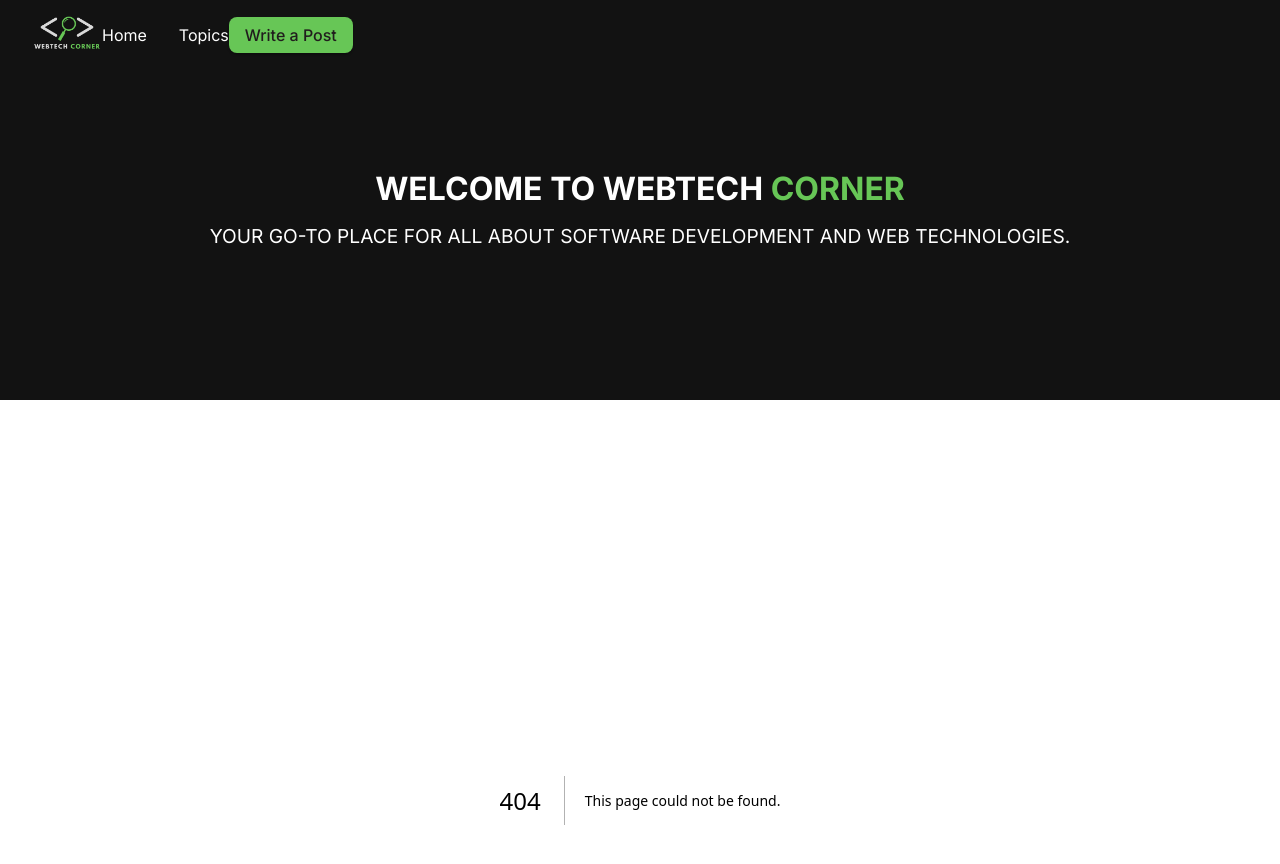
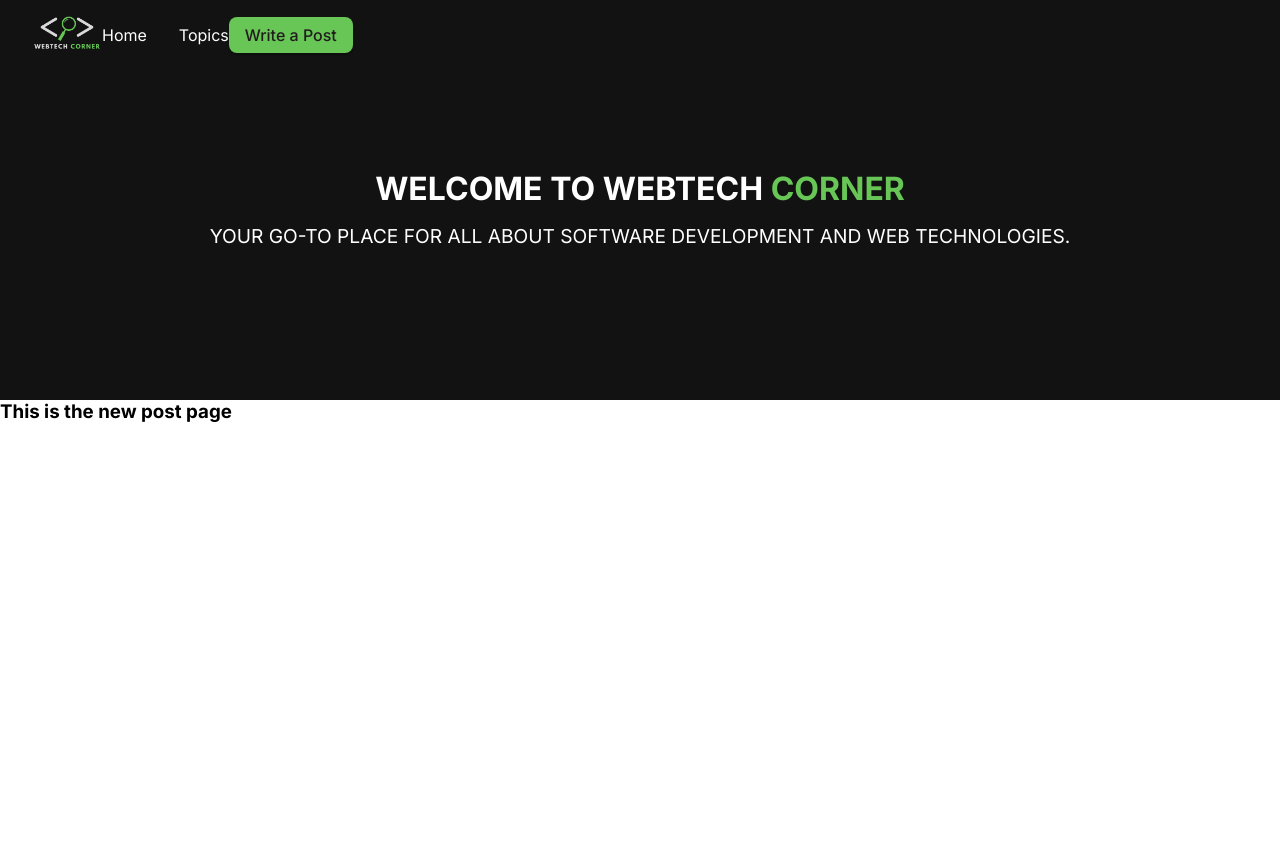
Before and after one commit to Farahat612/WebTech-Corner---TechBlog---NextJS---Styled-Components, a Next.js app: page /new-post in a window 1280 px wide. Before the commit this address had no page. Shown: the top 864 px of the page. After the commit the page ends 800 px from the top, so only its background shows below. Built offline with nearby package versions, Linux system fonts and the light colour scheme.

Commit message:
added new-post route

```diff
--- a/src/app/_components/navbar.tsx
+++ b/src/app/_components/navbar.tsx
@@ -28,13 +28,16 @@ export const Navbar = () => {
           <li key={index}>
             <Link
               className={`link ${pathname === link.href ? 'active' : ''}`}
-            href={link.href}>{link.text}</Link>
+              href={link.href}
+            >
+              {link.text}
+            </Link>
           </li>
         ))}
       </ul>
 
       {/* CTA */}
-      <Link href='/about'>
+      <Link href='/new-post'>
         <Button role='button'>Write a Post</Button>
       </Link>
     </Nav>
--- /dev/null
+++ b/src/app/new-post/page.tsx
@@ -0,0 +1,9 @@
+import React from 'react'
+
+export default function page() {
+  return (
+    <div>
+      <h3>This is the new post page</h3>
+    </div>
+  )
+}
```
